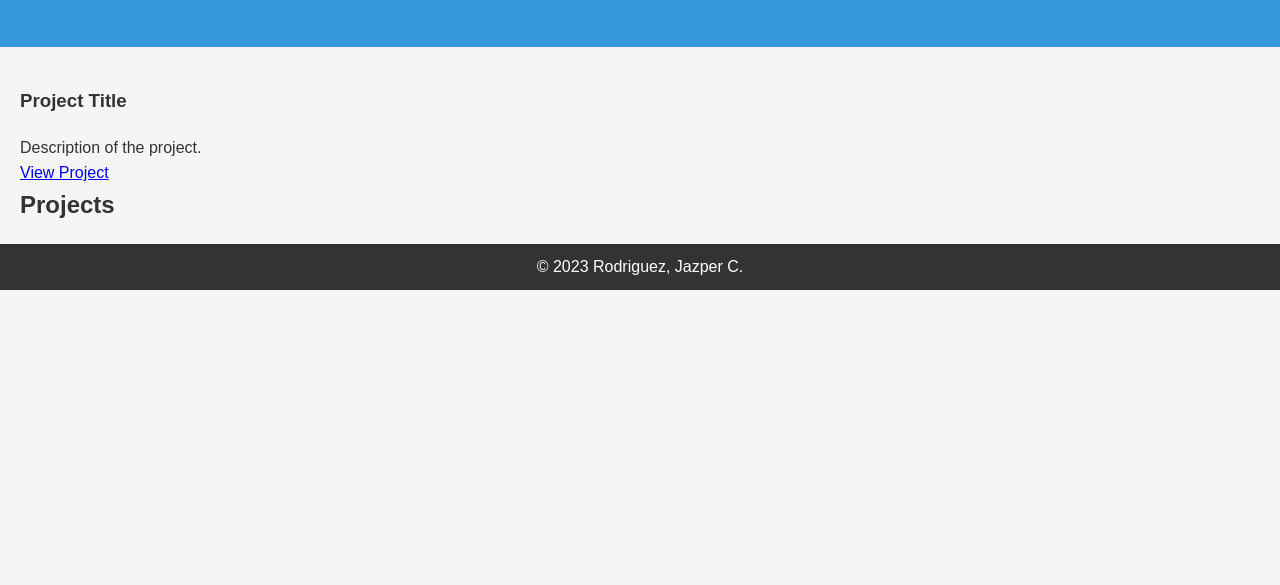
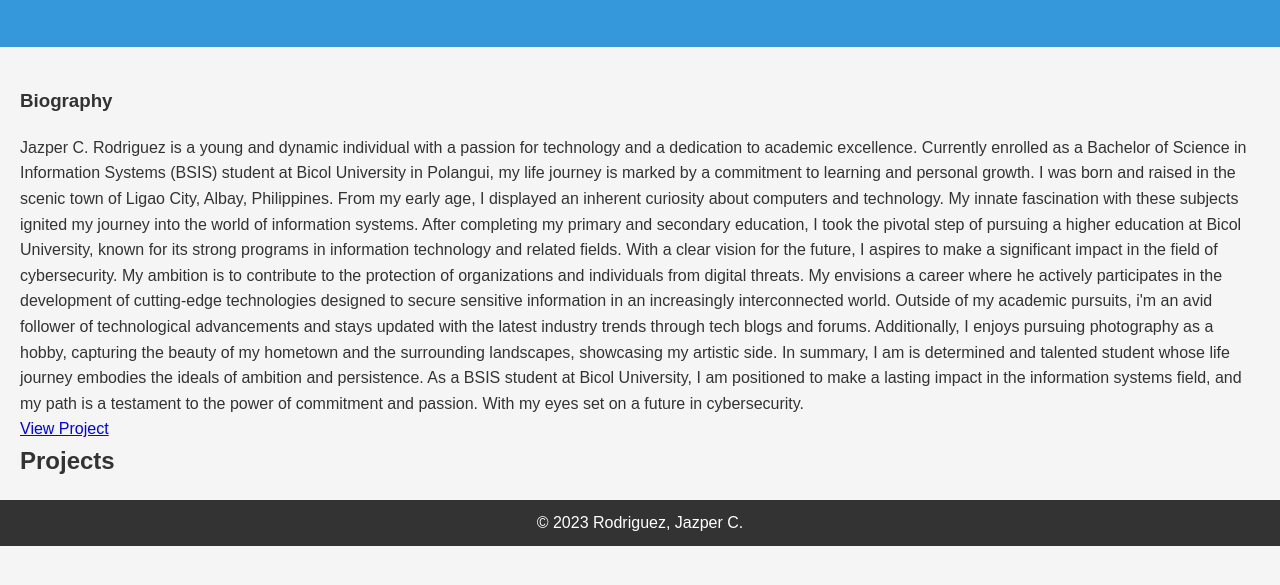
Before and after one commit to Jazper-rodriguez-10/Portfolio, a plain HTML site: page Index.html in a window 1280 px wide. Shown: the part 155-740 px from the top of the page. Drawn offline with Linux system fonts and the light colour scheme.

Commit message:
Update Index.html

```diff
--- a/Index.html
+++ b/Index.html
@@ -12,8 +12,16 @@ index.html
     </header>
     <section id="projects">
         <div class="project">
-            <h3>Project Title</h3>
-            <p>Description of the project.</p>
+            <h3>Biography</h3>
+            <p>     Jazper C. Rodriguez is a young and dynamic individual with a passion for technology and a dedication to academic excellence. Currently enrolled as a Bachelor of Science in Information Systems (BSIS) student at Bicol University in Polangui, my life journey is marked by a commitment to learning and personal growth.
+
+                I was born and raised in the scenic town of Ligao City, Albay, Philippines. From my early age, I displayed an inherent curiosity about computers and technology. My innate fascination with these subjects ignited my journey into the world of information systems. After completing my primary and secondary education, I took the pivotal step of pursuing a higher education at Bicol University, known for its strong programs in information technology and related fields.
+
+                With a clear vision for the future, I aspires to make a significant impact in the field of cybersecurity. My ambition is to contribute to the protection of organizations and individuals from digital threats. My envisions a career where he actively participates in the development of cutting-edge technologies designed to secure sensitive information in an increasingly interconnected world.
+
+                Outside of my academic pursuits,  i'm an avid follower of technological advancements and stays updated with the latest industry trends through tech blogs and forums. Additionally, I enjoys pursuing photography as a hobby, capturing the beauty of my hometown and the surrounding landscapes, showcasing my artistic side.
+
+                In summary, I am is determined and talented student whose life journey embodies the ideals of ambition and persistence. As a BSIS student at Bicol University, I am positioned to make a lasting impact in the information systems field, and my path is a testament to the power of commitment and passion. With my eyes set on a future in cybersecurity.</p>
             <a href="project-link">View Project</a>
         </div>
         <h2>Projects</h2>
```
